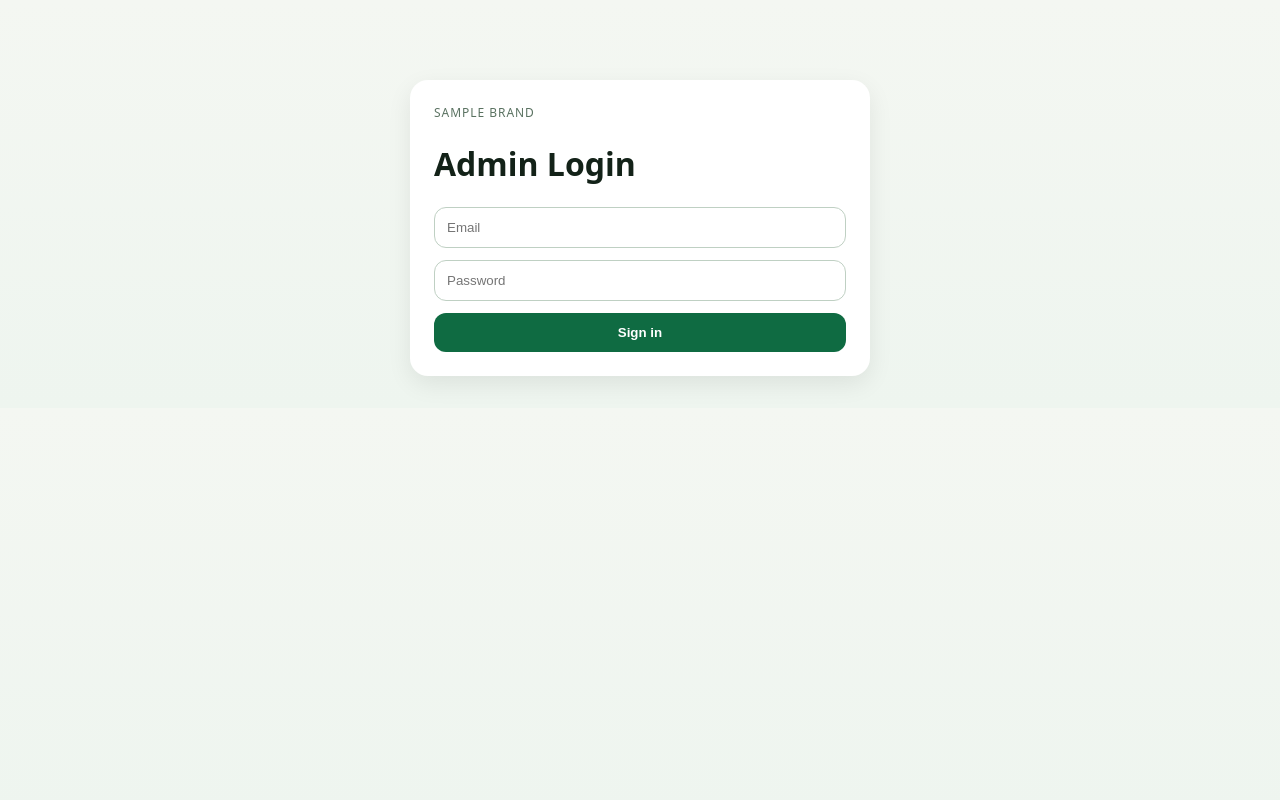
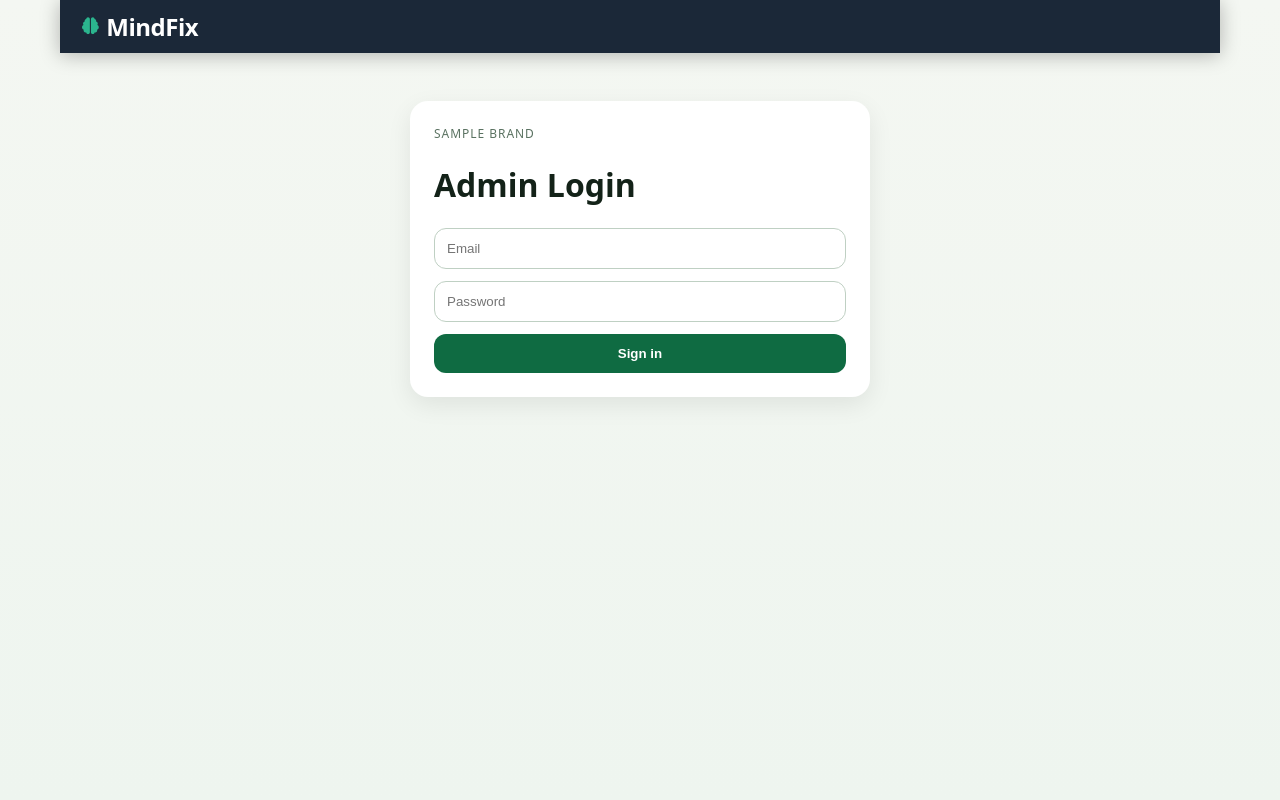
Before and after one commit to BenWeekes/consultant_dashboard, a Flask app: template consultant_dashboard/templates/admin/login.html in a window 1280 px wide. Run offline with Flask 3, Linux system fonts and the light colour scheme; the template is opened without the code that fills it: most values are stand-ins (such as "Sample title", 1, 10 or a date in 2020); parts of the project's set-up code (start-up, migrations or seed data) failed here and were passed over.

```diff
--- a/consultant_dashboard/core/db.py
+++ b/consultant_dashboard/core/db.py
@@ -1498,7 +1498,7 @@ def resolve_client_identity(db: sqlite3.Connection, **hashes: str):
     if not clauses:
         return None
     sql = f"""
-        SELECT cai.client_id, cc.consultant_id, c.is_active
+        SELECT cai.client_id, cc.consultant_id, c.is_active, c.email, c.display_name, c.phone_number
         FROM client_auth_identities cai
         JOIN clients c ON c.id = cai.client_id
         LEFT JOIN consultant_clients cc ON cc.client_id = cai.client_id
--- a/consultant_dashboard/core/internal_api.py
+++ b/consultant_dashboard/core/internal_api.py
@@ -91,6 +91,9 @@ def resolve_client():
         "client_id": row["client_id"],
         "consultant_id": row["consultant_id"],
         "is_active": bool(row["is_active"]),
+        "email": row["email"] or "",
+        "display_name": row["display_name"] or "",
+        "phone_number": row["phone_number"] or "",
     }
 
 
--- a/consultant_dashboard/templates/admin/login.html
+++ b/consultant_dashboard/templates/admin/login.html
@@ -1,5 +1,11 @@
 {% extends "shared/base.html" %}
 {% block body %}
+  <div class="public-topbar-shell">
+    <a class="public-topbar-link" href="/" aria-label="Go to home page">
+      <span class="public-topbar-mark"><i class="fa-solid fa-brain" aria-hidden="true"></i></span>
+      <span>MindFix</span>
+    </a>
+  </div>
   <div class="auth-shell">
   <div class="card">
     <div class="label">{{ brand }}</div>
--- a/consultant_dashboard/templates/consultant/login.html
+++ b/consultant_dashboard/templates/consultant/login.html
@@ -1,5 +1,11 @@
 {% extends "shared/base.html" %}
 {% block body %}
+  <div class="public-topbar-shell">
+    <a class="public-topbar-link" href="/" aria-label="Go to home page">
+      <span class="public-topbar-mark"><i class="fa-solid fa-brain" aria-hidden="true"></i></span>
+      <span>MindFix</span>
+    </a>
+  </div>
   <div class="auth-shell">
   <div class="card">
     <div class="label">{{ brand }}</div>
--- a/consultant_dashboard/templates/shared/base.html
+++ b/consultant_dashboard/templates/shared/base.html
@@ -4,6 +4,7 @@
     <meta charset="utf-8">
     <meta name="viewport" content="width=device-width, initial-scale=1">
     <title>{{ title or brand }}</title>
+    <link href="https://cdnjs.cloudflare.com/ajax/libs/font-awesome/6.5.1/css/all.min.css" rel="stylesheet">
     <style>
       :root {
         --accent: #0f6b42;
@@ -23,10 +24,36 @@
         --bg-start: #f4f8fd;
         --bg-end: #ecf3fb;
       }
-      body { font-family: ui-sans-serif, system-ui, sans-serif; margin: 0; background: linear-gradient(180deg, var(--bg-start) 0%, var(--bg-end) 100%); color: var(--text-main); }
+      html, body { min-height: 100%; }
+      body {
+        font-family: ui-sans-serif, system-ui, sans-serif;
+        margin: 0;
+        min-height: 100vh;
+        background: linear-gradient(180deg, var(--bg-start) 0%, var(--bg-end) 100%);
+        color: var(--text-main);
+      }
       .wrap { max-width: 1120px; margin: 0 auto; padding: 32px 20px; }
       .card { background: white; border-radius: 18px; padding: 24px; box-shadow: 0 8px 24px rgba(0,0,0,.08); }
       .auth-shell { max-width: 460px; margin: 48px auto 0; }
+      .public-topbar-shell { margin: -32px -20px 28px; padding: 10px 22px; background: #1b2838; box-shadow: 0 2px 20px rgba(0, 0, 0, 0.28); }
+      .public-topbar-link {
+        display: inline-flex;
+        align-items: center;
+        gap: 8px;
+        text-decoration: none;
+        color: #fff;
+        font-weight: 700;
+        font-size: 1.5rem;
+        letter-spacing: -0.02em;
+        font-family: "Raleway", ui-sans-serif, system-ui, sans-serif;
+      }
+      .public-topbar-mark {
+        display: inline-flex;
+        align-items: center;
+        justify-content: center;
+        color: #2bb58e;
+        font-size: 1.05rem;
+      }
       .grid { display: grid; gap: 16px; }
       .stats { display: grid; gap: 16px; grid-template-columns: repeat(auto-fit, minmax(160px, 1fr)); }
       .stat { background: var(--accent-soft-solid); border-radius: 14px; padding: 16px; }
```
Also changed, not shown: docs/ai/L1/01_setup.md (+24 -1 lines), tests/test_live_stack.py (+15 -4 lines), tests/test_web_dashboard.py (+20 -15 lines), README.md.
